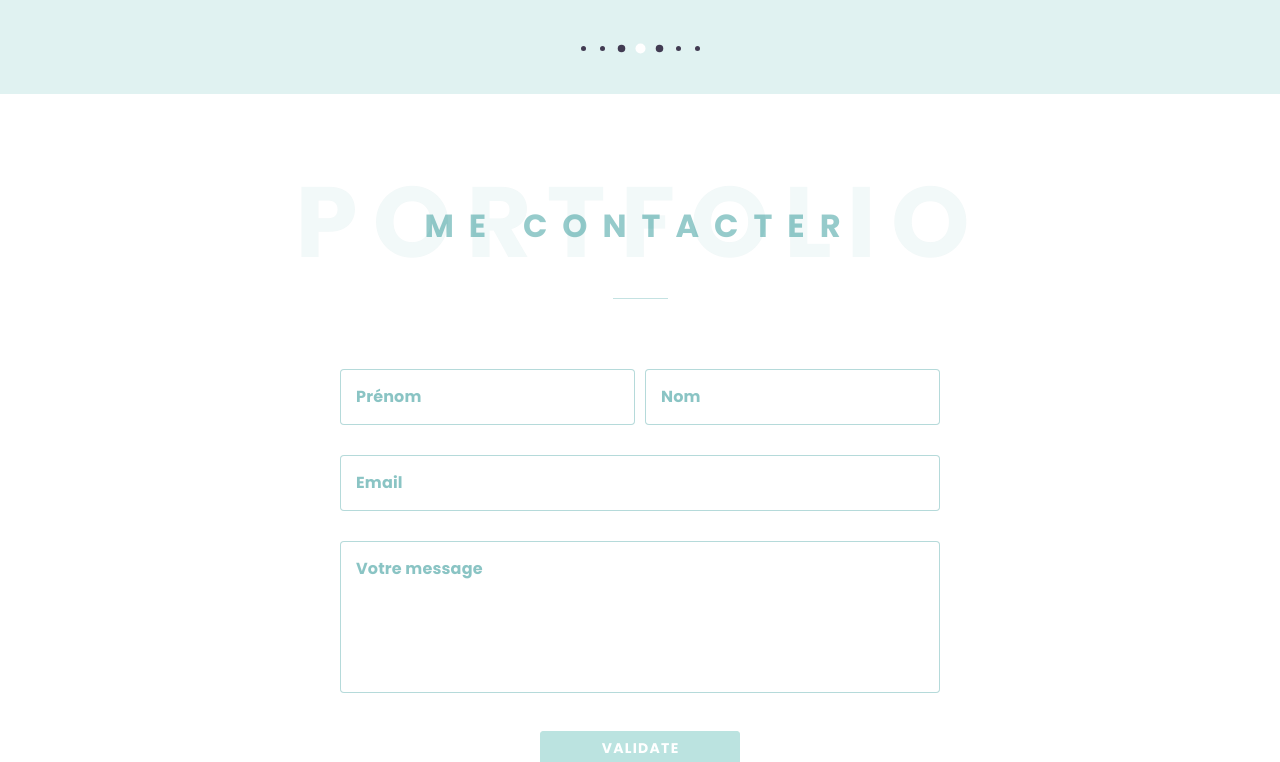
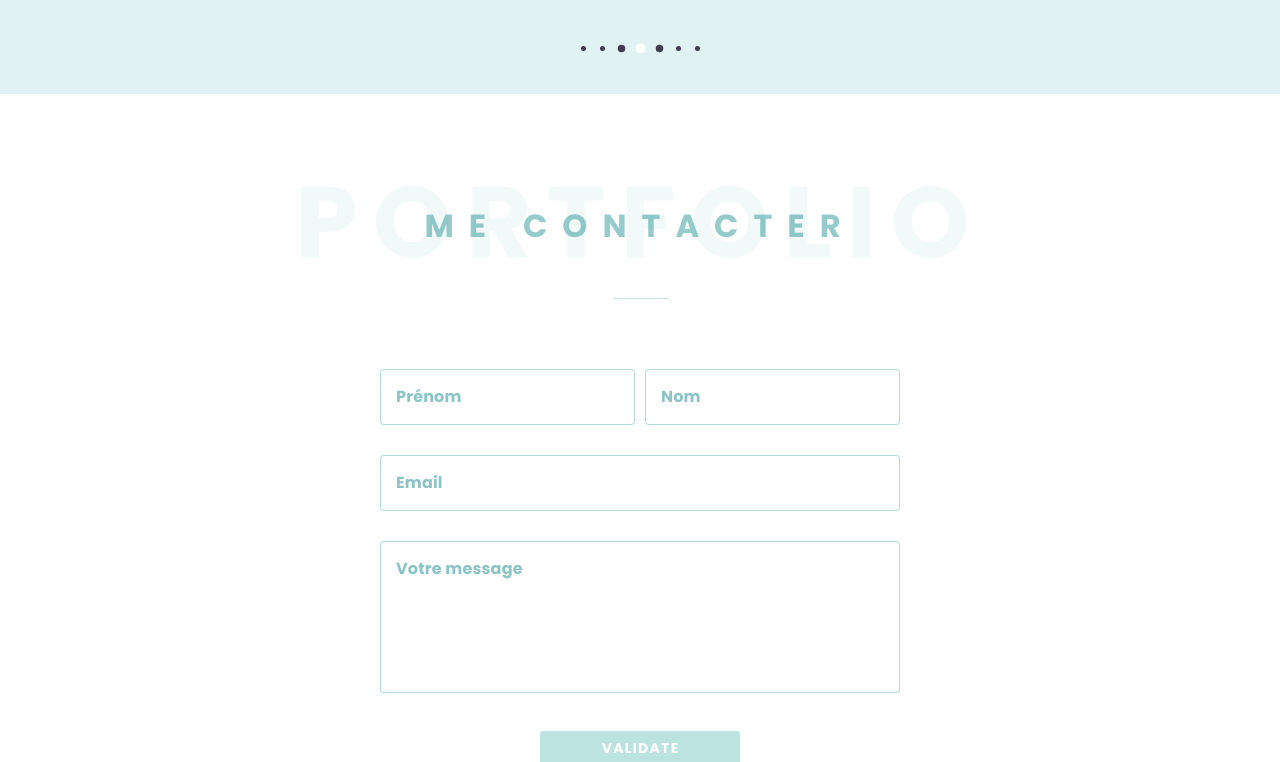
Before and after one commit to ClaraPons/portfolio-vuejs, a Vue app: page / in a window 1280 px wide. Shown: the part 2658-3420 px from the top of the page. Built offline with nearby package versions, Linux system fonts and the light colour scheme.

Commit message:
fix: margin fix

```diff
--- a/src/components/ContactCard.vue
+++ b/src/components/ContactCard.vue
@@ -8,9 +8,9 @@
 </script>
 
 <template>
-  <div class="align-center py-10 px-10">
+  <div class="align-center py-10 ">
     <TitleText title="Me contacter" subtitle="Portfolio" class="pt-2 pb-5"/>
-    <FormBloc/>
+    <FormBloc class="px-10"/>
   </div>
 </template>
 
```
